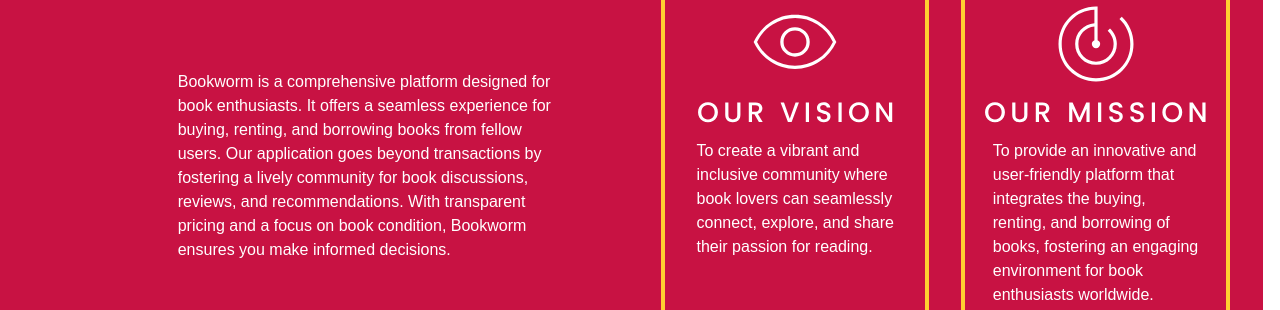
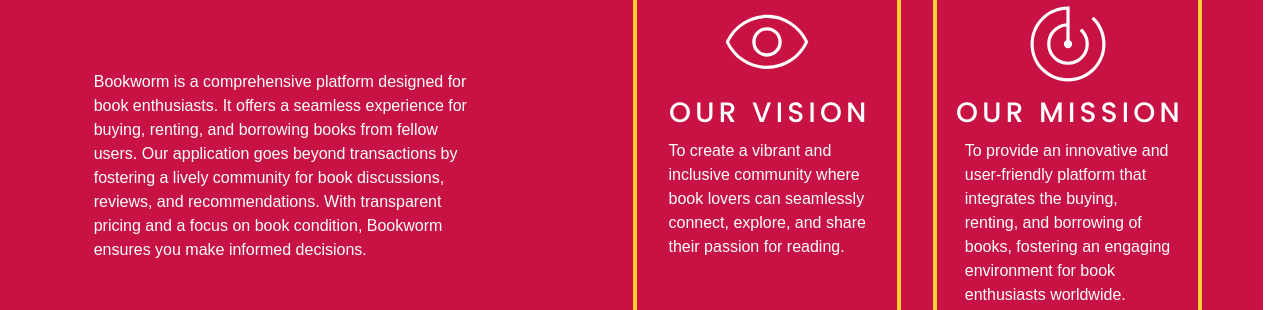
Before and after one commit to khizr45/bookWorm, a React (Vite) app: page / in a window 1280 px wide. Shown: the part 642-952 px from the top of the page. Built offline with nearby package versions, Linux system fonts and the light colour scheme.

Commit message:
corrections

```diff
--- a/src/components/subComponents/AboutUs.jsx
+++ b/src/components/subComponents/AboutUs.jsx
@@ -5,7 +5,7 @@
     <div className='h-[80vh] aboutusHeight p-4'>
       <img src='aboutus.svg' className='ml-40 aboutusPic'/>
       <div className='flex justify-around items-center w-[98.7vw] aboutus'>
-        <p className='ml-28 font-poppins text-white font-normal mb-20 aboutusSvg w-[30vw] aboutuspara'>Bookworm is a comprehensive platform designed for book enthusiasts. It offers a seamless experience for buying, renting, and borrowing books from fellow users. Our application goes beyond transactions by fostering a lively community for book discussions, reviews, and recommendations. With transparent pricing and a focus on book condition, Bookworm ensures you make informed decisions.</p>
+        <p className='font-poppins text-white font-normal mb-20 aboutusSvg w-[30vw] aboutuspara'>Bookworm is a comprehensive platform designed for book enthusiasts. It offers a seamless experience for buying, renting, and borrowing books from fellow users. Our application goes beyond transactions by fostering a lively community for book discussions, reviews, and recommendations. With transparent pricing and a focus on book condition, Bookworm ensures you make informed decisions.</p>
         <div className='flex justify-between items-center w-[45%] mt-4 aboutus gap-8'>
             <div className='flex flex-col justify-start items-center w-[55%] h-[60vh] border-4 border-[#FFCE31] rounded-lg firstbox'>
                 <img src='visionlogo.svg' className='mt-4'/>
```
